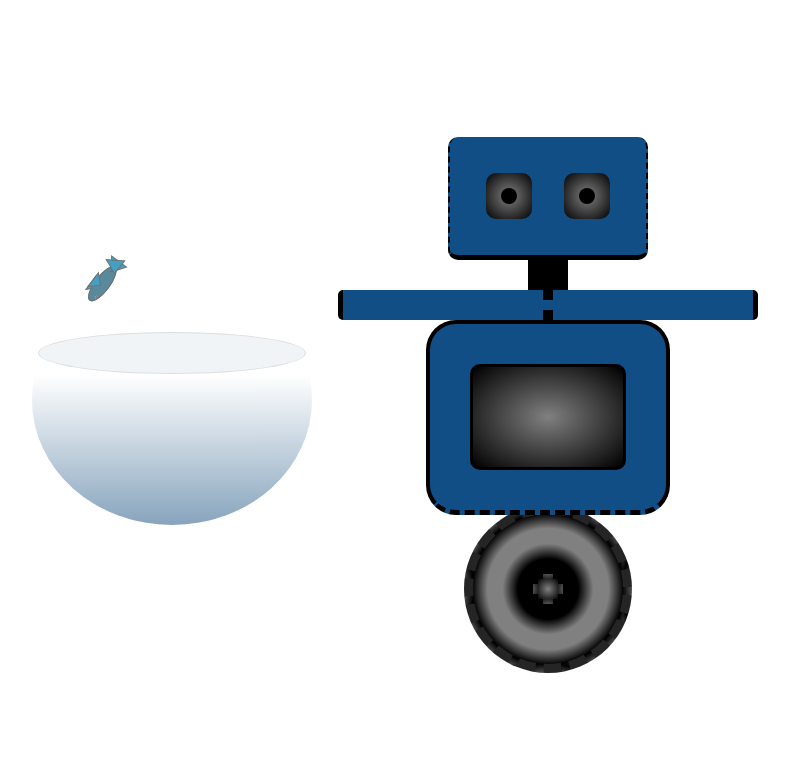
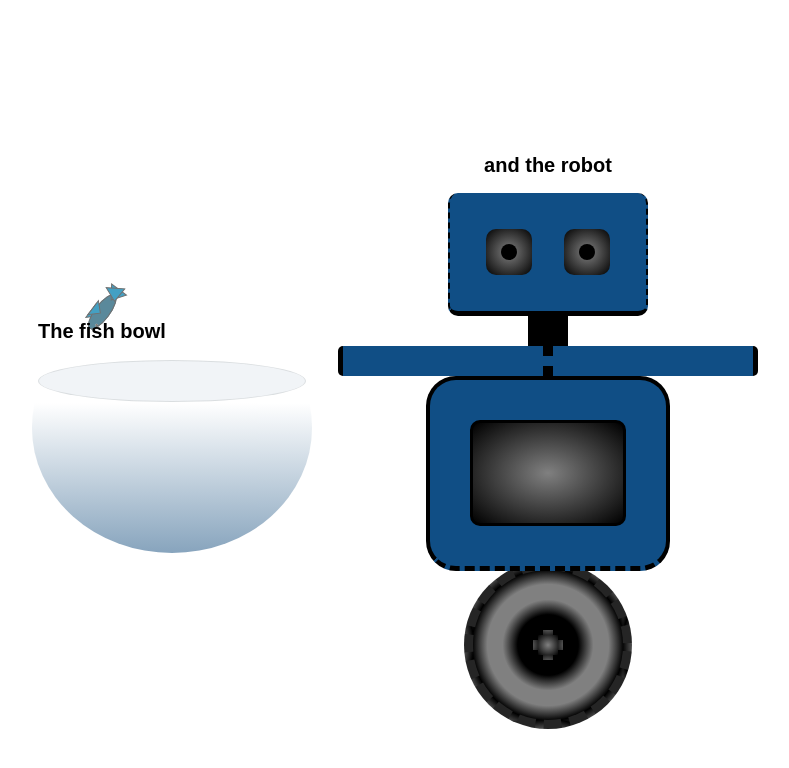
Before and after one commit to trine-marie-sandberg/btn, a plain HTML site: page index.html in a window 1280 px wide. Shown: the whole page, without its empty margins (252-1041 px from the left). Drawn offline with Linux system fonts and the light colour scheme.

Commit message:
adds titles

```diff
--- a/index.css
+++ b/index.css
@@ -9,6 +9,12 @@ button {
     cursor: pointer;
     background-color: white;
 }
+/* FISHBOWL */
+#fish-header{
+    position: absolute;
+    top: 0;
+    z-index: 1;
+}
 #fish {
     position: absolute;
     bottom: 80px;
@@ -16,7 +22,7 @@ button {
     background-image: url(fish.svg);
     background-repeat: no-repeat;
     padding: 50px;
-    transition: all 9s ease-in-out;
+    transition: all 2s ease-in-out;
 }
 #fish-bowl {
     position: relative;
--- a/index.html
+++ b/index.html
@@ -8,11 +8,13 @@
 </head>
 <body>
     <button id="fish-bowl">
+        <h2 id="fish-header">The fish bowl</h2>
         <div id="bowl-detail">
             <div id="fish" class="round-motion"></div>
         </div>
     </button>
     <button id="robot">
+        <h2>and the robot</h2>
         <div class="head">
             <div class="eye-right" id="eye-right">
                 <div class="pupil-right"></div>
```
